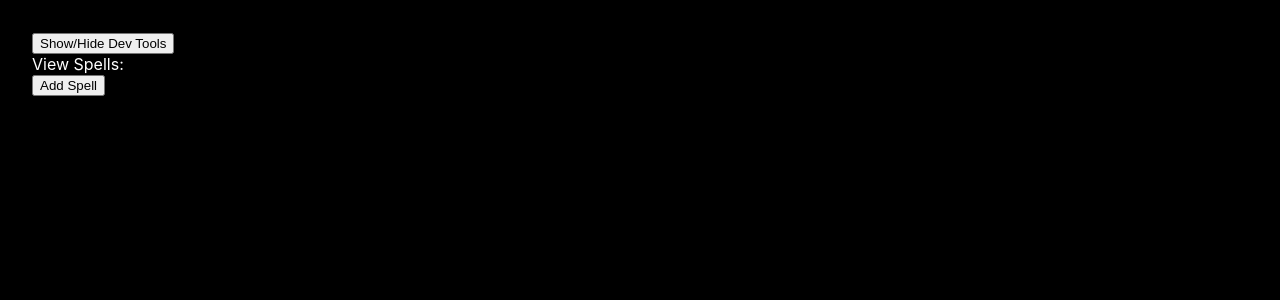
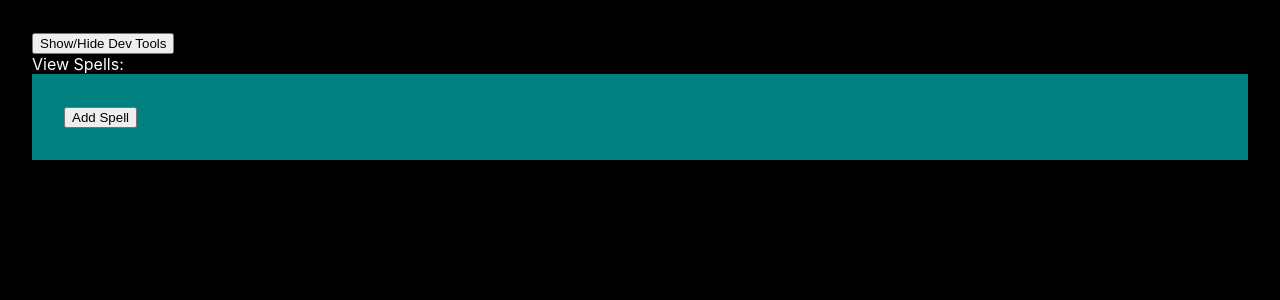
Before and after one commit to TheMartinCrabtree/bg3-data-gen, a React (Create React App) app: page / in a window 1280 px wide. Shown: the top 300 px of the page. Built offline with nearby package versions, Linux system fonts and the light colour scheme.

Commit message:
minor color and layout changes

```diff
--- a/package.json
+++ b/package.json
@@ -8,7 +8,7 @@
     "@testing-library/user-event": "^13.5.0",
     "react": "^18.2.0",
     "react-dom": "^18.2.0",
-    "react-scripts": "^3.0.1",
+    "react-scripts": "^5.0.1",
     "styled-components": "^6.1.8",
     "web-vitals": "^2.1.4"
   },
--- a/src/components/Main/index.jsx
+++ b/src/components/Main/index.jsx
@@ -40,9 +40,15 @@ const MainWrapper = styled.div`
   padding: 2em;
 `;
 
-const DevToolsWrapper = styled.div``;
+const DevToolsWrapper = styled.div`
+  background-color: dimgray;
+  padding: 2em;
+`;
 
-const ActivePaneWrapper = styled.div``;
+const ActivePaneWrapper = styled.div`
+  background-color: teal;
+  padding: 2em;
+`;
 
 const getLocalStorageData = () => {
   let data = localStorage.getItem("bg3-game-data");
@@ -65,7 +71,7 @@ const Main = (props) => {
 
   useEffect(() => {
     !usersData[0] && getLocalStorageData();
-  }, []);
+  }, [usersData]);
 
   const _updateSelected = (indexVal) => {
     setSelectedIndex(indexVal);
@@ -170,12 +176,14 @@ const Main = (props) => {
         >
           Add Spell
         </button>
-        {(currentLayout.spellUpdater) && (<SpellUpdater
-          isVisible={currentLayout.spellUpdater}
-          toggleVisible={toggleVisible}
-          spellsArr={spellList}
-          updateSpellList={setSpellList}
-        />) }
+        {currentLayout.spellUpdater && (
+          <SpellUpdater
+            isVisible={currentLayout.spellUpdater}
+            toggleVisible={toggleVisible}
+            spellsArr={spellList}
+            updateSpellList={setSpellList}
+          />
+        )}
       </ActivePaneWrapper>
     </MainWrapper>
   );
```
Also changed, not shown: 1 other file (tests, documents, lock files or other folders).
